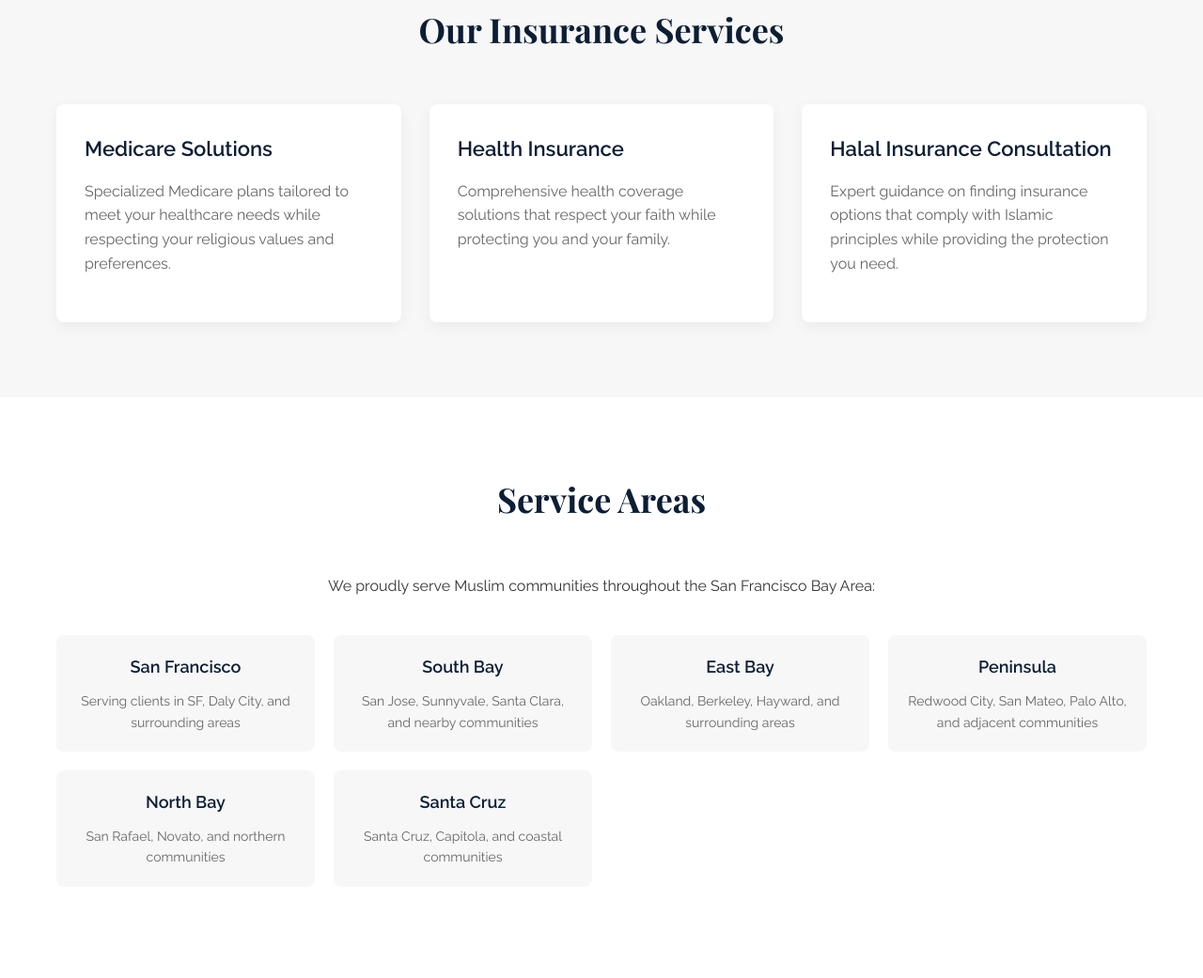
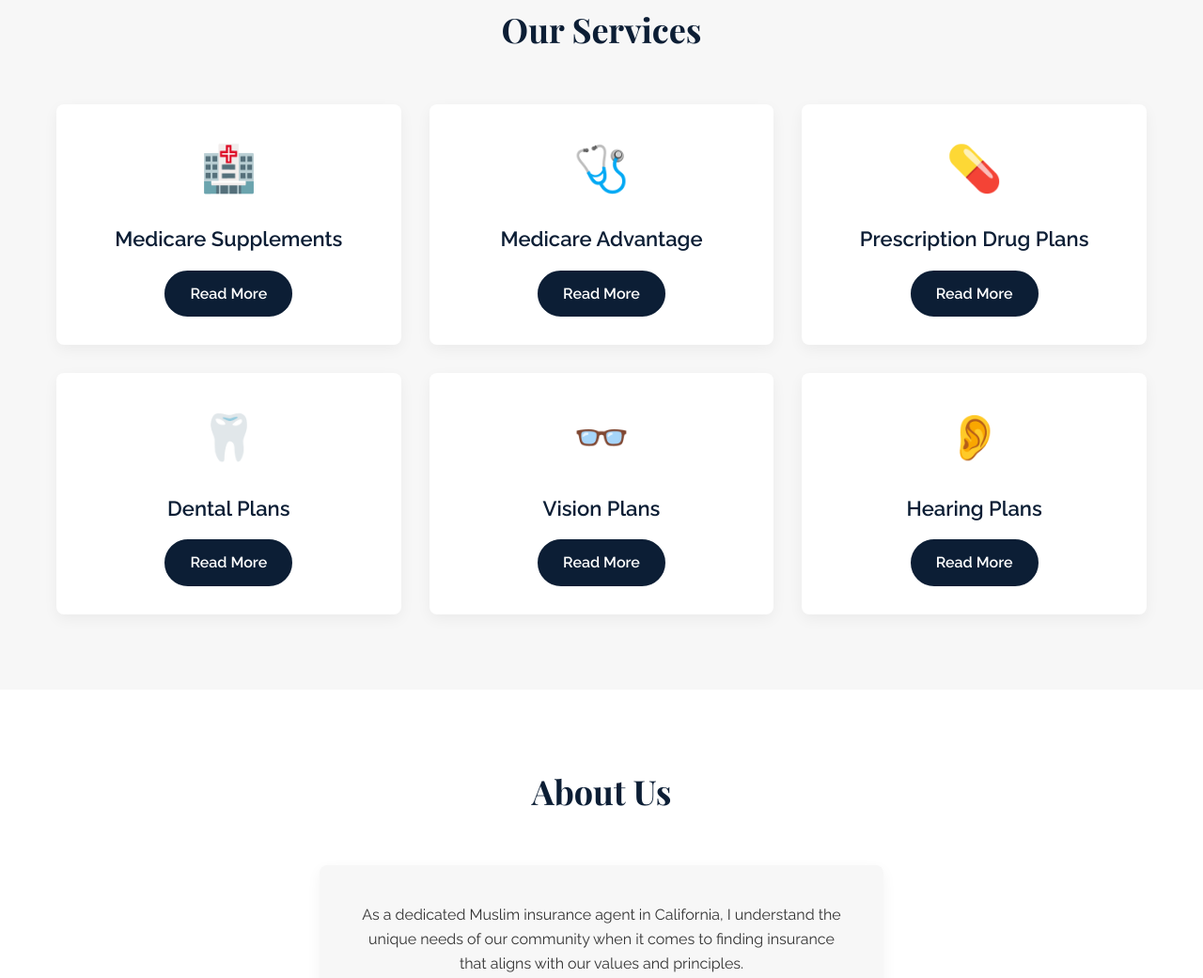
Before and after one commit to OsmanHumayun/musliminsurance, a plain HTML site: page index.html in a window 1280 px wide. Shown: the part 947-1988 px from the top of the page at 94% size. Drawn offline with nearby package versions, Linux system fonts and the light colour scheme.

Commit message:
Update index.html

```diff
--- a/index.html
+++ b/index.html
@@ -3,7 +3,7 @@
 <head>
     <meta charset="UTF-8">
     <meta name="viewport" content="width=device-width, initial-scale=1.0">
-    <title>Muslim Insurance California | Halal Insurance Solutions</title>
+    <title>Muslim Insurance California | Faith-Friendly Insurance Solutions</title>
     <link rel="preconnect" href="https://fonts.googleapis.com">
     <link rel="preconnect" href="https://fonts.gstatic.com" crossorigin>
     <link href="https://fonts.googleapis.com/css2?family=Playfair+Display:wght@400;700&family=Raleway:wght@300;400;500;600&display=swap" rel="stylesheet">
@@ -172,11 +172,18 @@
             padding: 30px;
             box-shadow: 0 5px 15px rgba(0, 0, 0, 0.05);
             transition: transform 0.3s, box-shadow 0.3s;
+            text-align: center;
         }
 
         .service-card:hover {
             transform: translateY(-5px);
             box-shadow: 0 8px 25px rgba(0, 0, 0, 0.1);
+        }
+
+        .service-icon {
+            font-size: 48px;
+            margin-bottom: 20px;
+            color: #0c1e35;
         }
 
         .service-title {
@@ -190,42 +197,23 @@
             margin-bottom: 20px;
         }
 
-        /* Service Areas Section */
-        .service-areas {
-            padding: 80px 0;
-            background-color: #fff;
+        .service-button {
+            display: inline-block;
+            background-color: #0c1e35;
+            color: #fff;
+            padding: 10px 25px;
+            border-radius: 25px;
+            text-decoration: none;
+            font-weight: 600;
+            font-size: 16px;
+            transition: background-color 0.3s;
+            border: 2px solid #0c1e35;
         }
 
-        .areas-grid {
-            display: grid;
-            grid-template-columns: repeat(auto-fill, minmax(250px, 1fr));
-            gap: 20px;
-            margin-top: 40px;
-        }
-
-        .area-item {
-            background-color: #f7f7f7;
-            padding: 20px;
-            border-radius: 8px;
-            text-align: center;
-            transition: transform 0.3s, background-color 0.3s;
-        }
-
-        .area-item:hover {
-            transform: translateY(-5px);
-            background-color: #eaeaea;
-        }
-
-        .area-name {
-            font-size: 18px;
-            font-weight: 600;
-            color: #0c1e35;
-            margin-bottom: 10px;
-        }
-
-        .area-description {
-            font-size: 14px;
-            color: #666;
+        .service-button:hover {
+            background-color: #0c1e35;
+            color: #fff;
+            box-shadow: 0 0 0 2px rgba(212, 175, 55, 0.2);
         }
 
         /* Contact Form */
@@ -380,7 +368,6 @@
             <nav>
                 <ul>
                     <li><a href="#services">Services</a></li>
-                    <li><a href="#service-areas">Service Areas</a></li>
                     <li><a href="#about">About</a></li>
                     <li><a href="#contact" class="cta-button">Free Consultation</a></li>
                 </ul>
@@ -392,7 +379,7 @@
     <section class="hero">
         <div class="container hero-content">
             <div class="hero-text">
-                <h1 class="hero-heading">IT'S PERSONAL</h1>
+                <h1 class="hero-heading">REST INSURED</h1>
                 <p class="hero-subheading">
                     Our mission is to provide more than just insurance coverage; we aim to offer security, peace of mind, and financial protection that aligns with your values and faith.
                 </p>
@@ -405,53 +392,37 @@
     <!-- Services Section -->
     <section class="services" id="services">
         <div class="container">
-            <h2 class="section-heading">Our Insurance Services</h2>
+            <h2 class="section-heading">Our Services</h2>
             <div class="services-grid">
                 <div class="service-card">
-                    <h3 class="service-title">Medicare Solutions</h3>
-                    <p class="service-description">Specialized Medicare plans tailored to meet your healthcare needs while respecting your religious values and preferences.</p>
+                    <div class="service-icon">🏥</div>
+                    <h3 class="service-title">Medicare Supplements</h3>
+                    <a href="#contact" class="service-button">Read More</a>
                 </div>
                 <div class="service-card">
-                    <h3 class="service-title">Health Insurance</h3>
-                    <p class="service-description">Comprehensive health coverage solutions that respect your faith while protecting you and your family.</p>
+                    <div class="service-icon">🩺</div>
+                    <h3 class="service-title">Medicare Advantage</h3>
+                    <a href="#contact" class="service-button">Read More</a>
                 </div>
                 <div class="service-card">
-                    <h3 class="service-title">Halal Insurance Consultation</h3>
-                    <p class="service-description">Expert guidance on finding insurance options that comply with Islamic principles while providing the protection you need.</p>
+                    <div class="service-icon">💊</div>
+                    <h3 class="service-title">Prescription Drug Plans</h3>
+                    <a href="#contact" class="service-button">Read More</a>
                 </div>
-            </div>
-        </div>
-    </section>
-
-    <!-- Service Areas Section -->
-    <section class="service-areas" id="service-areas">
-        <div class="container">
-            <h2 class="section-heading">Service Areas</h2>
-            <p style="text-align: center; max-width: 800px; margin: 0 auto 30px;">We proudly serve Muslim communities throughout the San Francisco Bay Area:</p>
-            <div class="areas-grid">
-                <div class="area-item">
-                    <h3 class="area-name">San Francisco</h3>
-                    <p class="area-description">Serving clients in SF, Daly City, and surrounding areas</p>
+                <div class="service-card">
+                    <div class="service-icon">🦷</div>
+                    <h3 class="service-title">Dental Plans</h3>
+                    <a href="#contact" class="service-button">Read More</a>
                 </div>
-                <div class="area-item">
-                    <h3 class="area-name">South Bay</h3>
-                    <p class="area-description">San Jose, Sunnyvale, Santa Clara, and nearby communities</p>
+                <div class="service-card">
+                    <div class="service-icon">👓</div>
+                    <h3 class="service-title">Vision Plans</h3>
+                    <a href="#contact" class="service-button">Read More</a>
                 </div>
-                <div class="area-item">
-                    <h3 class="area-name">East Bay</h3>
-                    <p class="area-description">Oakland, Berkeley, Hayward, and surrounding areas</p>
-                </div>
-                <div class="area-item">
-                    <h3 class="area-name">Peninsula</h3>
-                    <p class="area-description">Redwood City, San Mateo, Palo Alto, and adjacent communities</p>
-                </div>
-                <div class="area-item">
-                    <h3 class="area-name">North Bay</h3>
-                    <p class="area-description">San Rafael, Novato, and northern communities</p>
-                </div>
-                <div class="area-item">
-                    <h3 class="area-name">Santa Cruz</h3>
-                    <p class="area-description">Santa Cruz, Capitola, and coastal communities</p>
+                <div class="service-card">
+                    <div class="service-icon">👂</div>
+                    <h3 class="service-title">Hearing Plans</h3>
+                    <a href="#contact" class="service-button">Read More</a>
                 </div>
             </div>
         </div>
```
